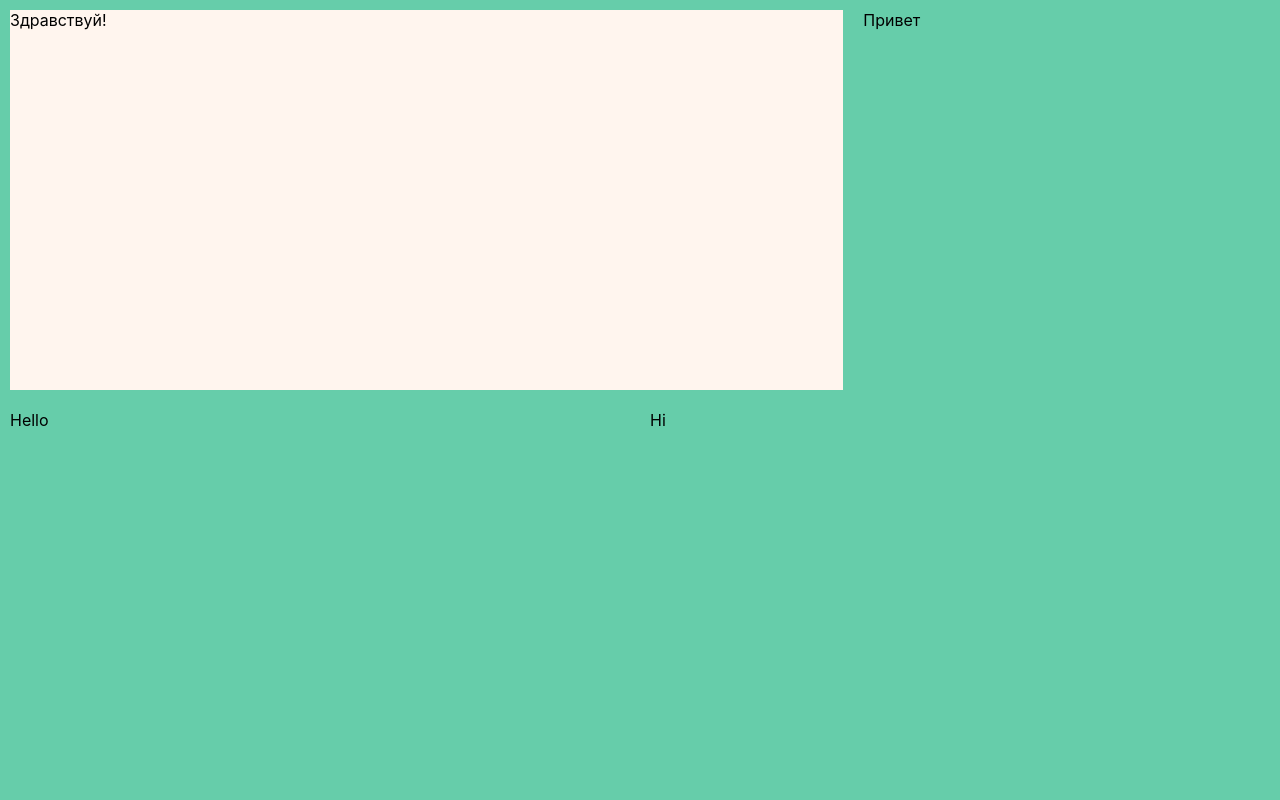
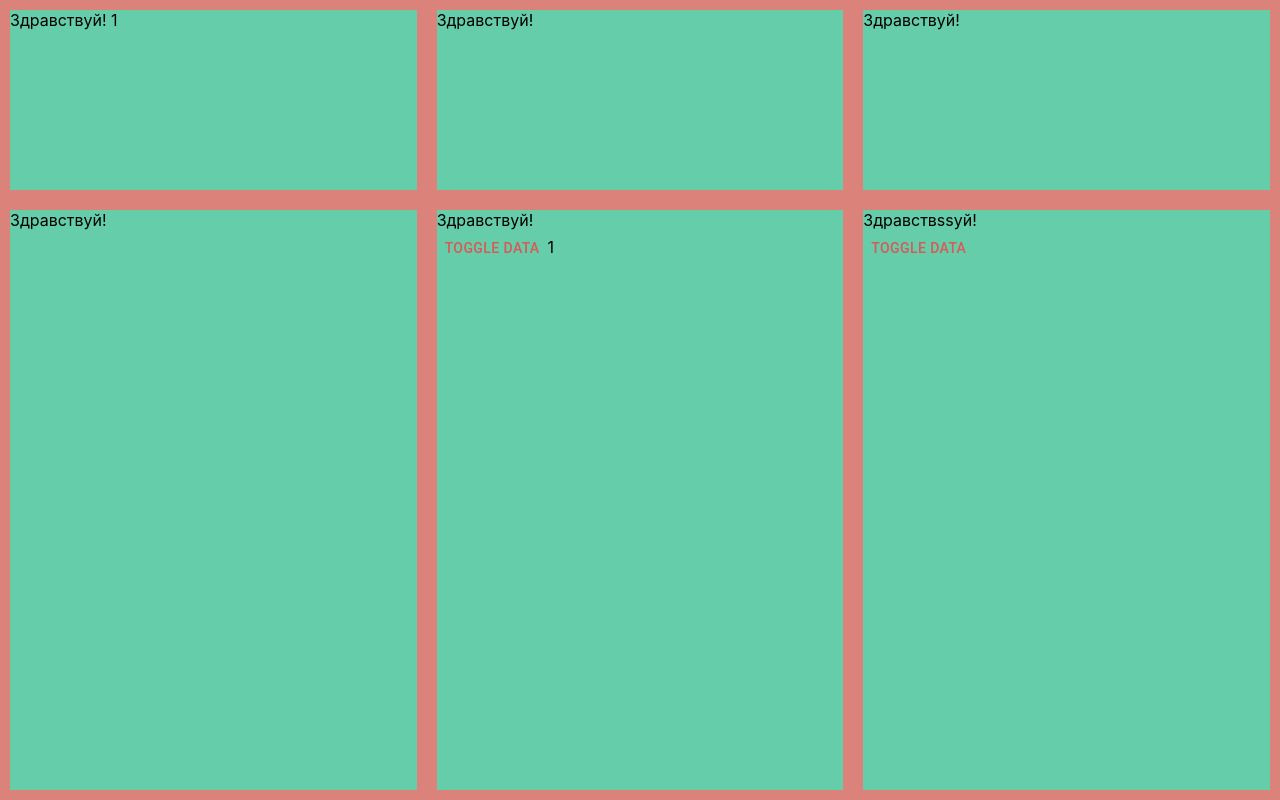
Before and after one commit to penttinj/ukko, a React (Create React App) app in the folder app/: page / in a window 1280 px wide. Built offline with nearby package versions, Linux system fonts and the light colour scheme.

Commit message:
useState component re-rendering experiments

```diff
--- a/app/src/App.tsx
+++ b/app/src/App.tsx
@@ -1,27 +1,42 @@
-import React from 'react';
+import React, { useRef } from 'react';
 // import {Button} from '@mui/material';
 import Grid from '@mui/material/Grid';
-// import TestComp from './TestComp/TestComp';
 import SensorItem from './SensorCell';
 // import logo from './logo.svg';
 import './App.css';
+import { Button } from '@mui/material';
+import TestComp from './TestComp/TestComp';
 
 function App(props: any) {
+    const data = useRef(1);
     console.log('props=', props);
+    console.log('data=', data);
 
     return (
         <Grid container height="100vh">
-            <SensorItem item xs={12} md={8} padding={1}>
-                <div style={{ height: '100%', background: 'SeaShell' }}>Здравствуй!</div>
+            <SensorItem item xs={12} md={4} padding={1}>
+                <div style={{ height: '100%', background: 'MediumAquaMarine' }}>Здравствуй! {data.current}</div>
             </SensorItem>
             <SensorItem item xs={12} md={4} padding={1}>
-                Привет
+                <div style={{ height: '100%', background: 'MediumAquaMarine' }}>Здравствуй!</div>
             </SensorItem>
-            <SensorItem item xs={12} md={6} padding={1}>
-                Hello
+            <SensorItem item xs={12} md={4} padding={1}>
+                <div style={{ height: '100%', background: 'MediumAquaMarine' }}>Здравствуй!</div>
             </SensorItem>
-            <SensorItem item xs={12} md={6} padding={1}>
-                Hi
+            <SensorItem item xs={12} md={4} padding={1}>
+                <div style={{ height: '100%', background: 'MediumAquaMarine' }}>Здравствуй!</div>
+            </SensorItem>
+            <SensorItem item xs={12} md={4} padding={1}>
+                <div style={{ height: '100%', background: 'MediumAquaMarine' }}>Здравствуй!
+                    <TestComp>yo</TestComp>
+                </div>
+            </SensorItem>
+            <SensorItem item xs={12} md={4} padding={1}>
+                <div style={{ height: '100%', background: 'MediumAquaMarine' }}>Здравствssуй!<br/>
+                    <Button onClick={() => {
+                        data.current += 1;
+                    }}>Toggle Data</Button>
+                </div>
             </SensorItem>
         </Grid>
     );
--- /dev/null
+++ b/app/src/Dht22.tsx
@@ -0,0 +1,2 @@
+import React from 'react';
+console.log(React);
--- a/app/src/SensorCell.tsx
+++ b/app/src/SensorCell.tsx
@@ -10,7 +10,7 @@ interface CellProps {
 
 const Test = styled.div`
     color: black;
-    background: MediumAquaMarine;
+    background: #DB827B;
     width: 100%;
     height: 100%;
 `;
@@ -18,7 +18,7 @@ const Test = styled.div`
 export const GridItem = muiStyled(Grid)(({ theme }) => {
     console.log('theme=', theme);
     return ({
-        background: 'MediumAquaMarine',
+        background: '#DB827B',
         padding: theme.padding,
     });
 });
--- a/app/src/TestComp/SplitScreen.tsx
+++ b/app/src/TestComp/SplitScreen.tsx
@@ -25,8 +25,11 @@ props => ({
 );
 
 interface ItemProps {
+    // react.FunctionComponent<any>[];
+    // https://stackoverflow.com/questions/31815633/what-does-the-
+    // error-jsx-element-type-does-not-have-any-construct-or-call
     // eslint-disable-next-line no-undef
-    children: JSX.Element[];// react.FunctionComponent<any>[]; // https://stackoverflow.com/questions/31815633/what-does-the-error-jsx-element-type-does-not-have-any-construct-or-call
+    children: JSX.Element[];
     leftWeight: number;
     rightWeight: number;
 }
--- a/app/src/TestComp/TestComp.tsx
+++ b/app/src/TestComp/TestComp.tsx
@@ -1,5 +1,6 @@
-import React from 'react';
+import React, { useState } from 'react';
 import styled from '@emotion/styled';
+import { Button } from '@mui/material';
 
 const Test = styled.div`
     color: black;
@@ -7,12 +8,15 @@ const Test = styled.div`
     width: 100%;
     height: 50vh;
 `;
-
-const TestComp = ({ children }: {children: string}) => { // https://www.designcise.com/web/tutorial/how-to-specify-types-for-destructured-object-properties-using-typescript
+// https://www.designcise.com/web/tutorial/how-to-specify-types-for-
+// destructured-object-properties-using-typescript
+const TestComp = ({ children }: {children?: string}) => {
+    const [data, setData] = useState(1);
     console.log('children=', typeof children);
     return (
         <Test>
-            {children}<br />
+            <Button onClick={() => setData(data + 1)}>Toggle Data</Button>
+            {data}
         </Test>
     );
 };
--- a/app/src/theme.ts
+++ b/app/src/theme.ts
@@ -18,7 +18,7 @@ const theme = createTheme({
             main: '#d65a55',
         },
         secondary: {
-            main: '#19857b',
+            main: '#6a6a6a',
         },
         error: {
             main: red.A400,
```
Also changed, not shown: app/src/copyyyy.tsx (deleted, +0 -26 lines).
